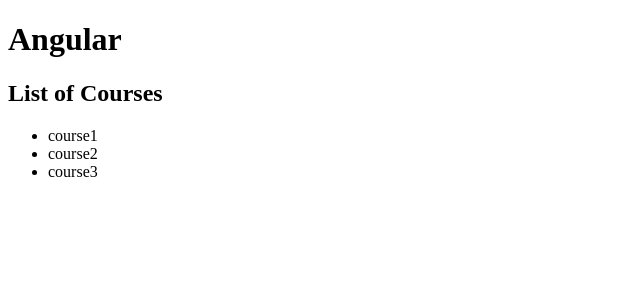
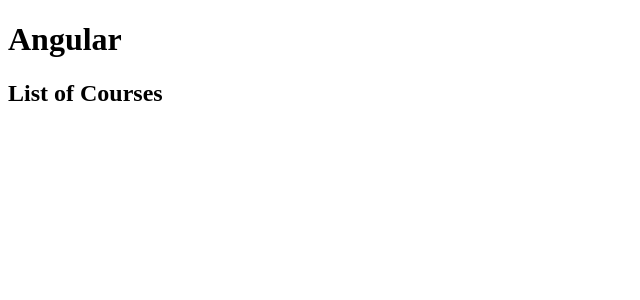
Before and after one commit to Pollock-Nag/AngularBeginnerToAdvanced, an Angular app in the folder hello-world/: page / in a window 1280 px wide. Shown: the top 300 px of the page, without its empty margins (0-640 px from the left). Built offline with nearby package versions, Linux system fonts and the light colour scheme.

Commit message:
creating a Service

```diff
--- a/hello-world/src/app/components/courses-component/courses-component.component.ts
+++ b/hello-world/src/app/components/courses-component/courses-component.component.ts
@@ -8,7 +8,9 @@
 export class CoursesComponentComponent implements OnInit {
 
   title = 'List of Courses';
-  courses = ['course1', 'course2', 'course3'];
+  courses;
+
+  // Logic for calling an HTTP Service
 
   constructor() { }
 
--- /dev/null
+++ b/hello-world/src/app/components/courses-component/courses.service.ts
@@ -0,0 +1,5 @@
+export class CoursesService {
+  getCourses() {
+    return ['course1', 'course2', 'course3'];
+  }
+}
```
